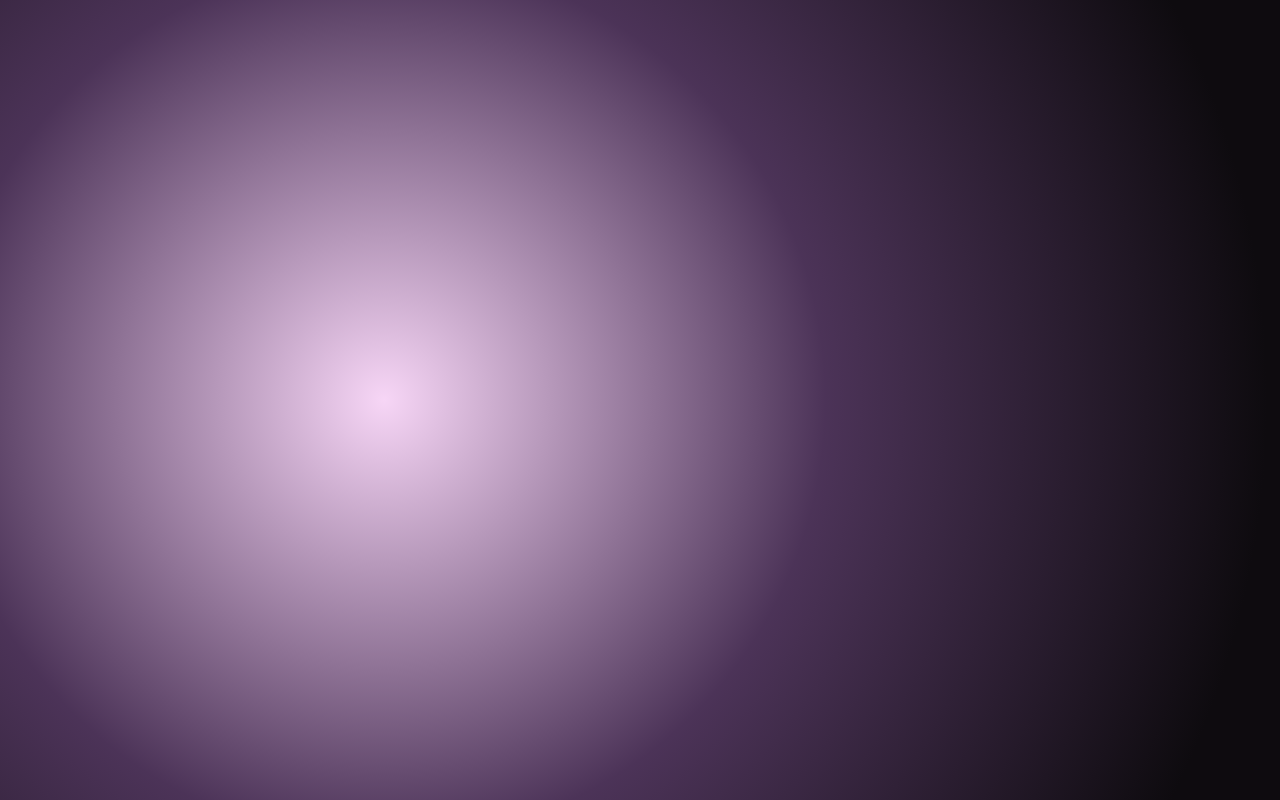
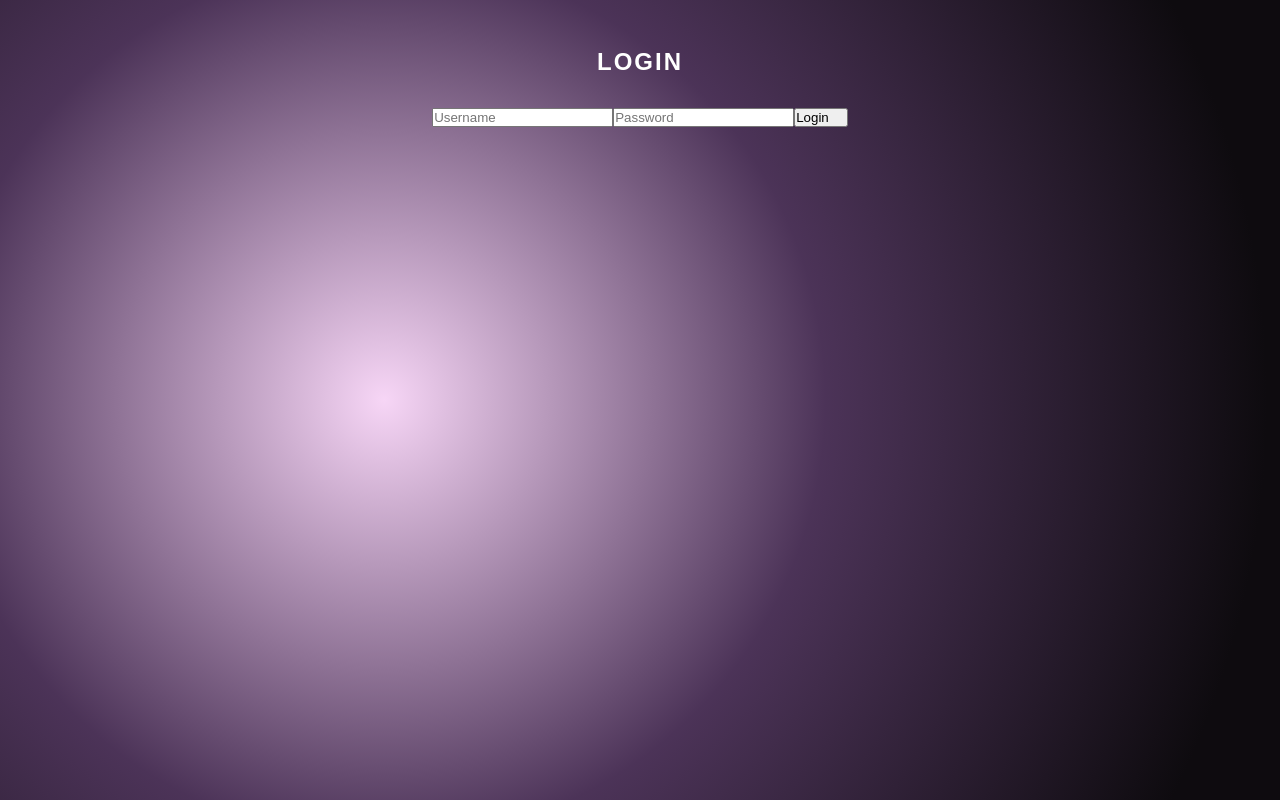
Before and after one commit to Hadasa100/shopify-hubspot-sync, a React (Create React App) app in the folder frontend/: page /login in a window 1280 px wide. Before the commit this address had no page. Built offline with nearby package versions, Linux system fonts and the light colour scheme.

Commit message:
Add login functionality and private route protection

```diff
--- a/frontend/src/App.js
+++ b/frontend/src/App.js
@@ -2,6 +2,8 @@
 import React from 'react';
 import { BrowserRouter as Router, Routes, Route } from 'react-router-dom';
 import './App.css';
+import LoginPage from './pages/LoginPage';
+import PrivateRoute from './components/PrivateRoute';
 
 import HomePage from './pages/HomePage';
 import SkuSyncPage from './pages/SkuSyncPage';
@@ -13,6 +15,8 @@ function App() {
     <Router>
       <div className="container mt-5">
         <Routes>
+          <Route path="/login" element={<LoginPage />} />
+          <Route path="/" element={<PrivateRoute><HomePage /></PrivateRoute>} />
           <Route path="/" element={<HomePage />} />
           <Route path="/sync-sku" element={<SkuSyncPage />} />
           <Route path="/sync-dates" element={<SyncDatesPage />} />
--- /dev/null
+++ b/frontend/src/components/PrivateRoute.js
@@ -0,0 +1,10 @@
+// src/components/PrivateRoute.js
+import React from 'react';
+import { Navigate } from 'react-router-dom';
+
+function PrivateRoute({ children }) {
+  const isLoggedIn = localStorage.getItem('isLoggedIn') === 'true';
+  return isLoggedIn ? children : <Navigate to="/login" />;
+}
+
+export default PrivateRoute;
--- a/frontend/src/pages/HomePage.js
+++ b/frontend/src/pages/HomePage.js
@@ -11,7 +11,7 @@ function HomePage() {
 
       {/* Content */}
       <div className="z-10 text-center px-4 max-w-xl">
-        <h1 className="text-4xl sm:text-5xl md:text-6xl uppercase tracking-widest font-light leading-tight mb-6">
+        <h1 className="text-4xl sm:text-5xl md:text-5xl uppercase tracking-widest font-light leading-tight mb-6">
           Shopify–HubSpot Sync
         </h1>
         <p className="text-lg text-white/70 mb-12">
@@ -23,7 +23,7 @@ function HomePage() {
           <Link to="/sync-sku" className="glow-btn">Sync by Product SKUs</Link>
           <Link to="/sync-all" className="glow-btn">Sync All Products</Link>
           <Link to="/sync-dates" className="glow-btn">Sync Product by Dates</Link>
-          <a href="https://app.hubspot.com/contacts/49511833/objects/0-7/views/all/list" target="_blank" rel="noopener noreferrer" className="glow-btn">All HP Products</a>
+          <a href="https://app.hubspot.com/contacts/49511833/objects/0-7/views/all/list" target="_blank" rel="noopener noreferrer" className="glow-btn">All HS Products</a>
         </div>
 
         {/* Footer */}
--- /dev/null
+++ b/frontend/src/pages/LoginPage.js
@@ -0,0 +1,51 @@
+// src/pages/LoginPage.js
+import React, { useState } from 'react';
+import { useNavigate } from 'react-router-dom';
+
+function LoginPage() {
+  const [username, setUsername] = useState('');
+  const [password, setPassword] = useState('');
+  const navigate = useNavigate();
+
+  const handleLogin = (e) => {
+    e.preventDefault();
+
+    // אימות פשוט - מומלץ להחליף ב־backend בעתיד
+    const validUser = process.env.REACT_APP_USERNAME;
+    const validPass = process.env.REACT_APP_PASSWORD;
+
+    if (username === validUser && password === validPass) {
+      localStorage.setItem('isLoggedIn', 'true');
+      navigate('/');
+    } else {
+      alert('Invalid username or password');
+    }
+  };
+
+  return (
+    <div className="min-h-screen flex justify-center items-center bg-gradient-to-br from-[#0e0b0f] via-[#2c0a3a] to-[#000000] text-white">
+      <div className="bg-white/10 backdrop-blur-md p-8 rounded-xl shadow-xl w-full max-w-sm">
+        <h2 className="text-3xl font-light mb-6 text-center">Login</h2>
+        <form onSubmit={handleLogin} className="space-y-4">
+          <input
+            type="text"
+            placeholder="Username"
+            className="w-full p-2 rounded bg-white/10 text-white placeholder-white/50"
+            value={username}
+            onChange={(e) => setUsername(e.target.value)}
+          />
+          <input
+            type="password"
+            placeholder="Password"
+            className="w-full p-2 rounded bg-white/10 text-white placeholder-white/50"
+            value={password}
+            onChange={(e) => setPassword(e.target.value)}
+          />
+          <button type="submit" className="glow-btn w-full">Login</button>
+        </form>
+      </div>
+    </div>
+  );
+}
+
+export default LoginPage;
```
